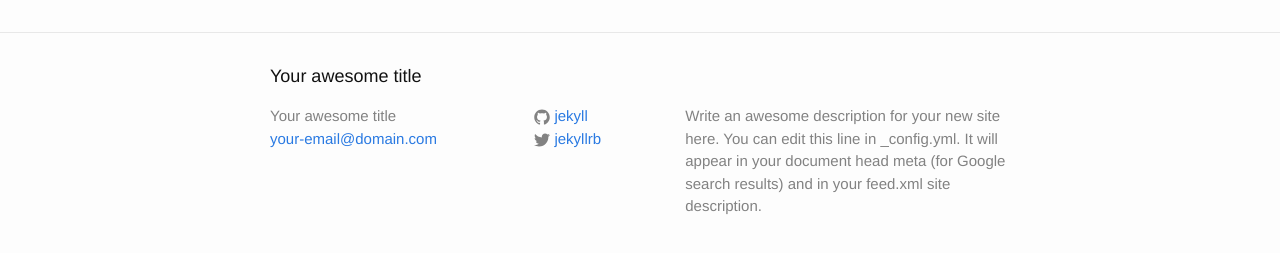
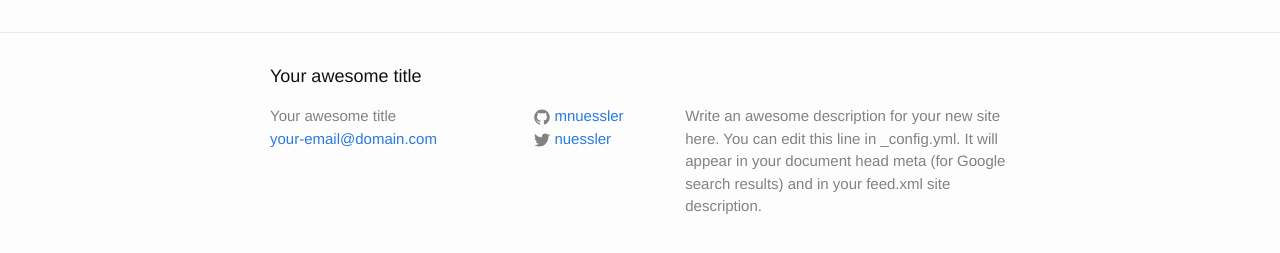
Before and after one commit to mnuessler/mnuessler.github.io, a Jekyll site: the page built from index.html, in a window 1280 px wide. Shown: the part 264-517 px from the top of the page. Built offline with Jekyll 4.4.1, drawn with Linux system fonts in a browser that asks for light colours.

Commit message:
Configure GitHub and Twitter usernames

```diff
--- a/_config.yml
+++ b/_config.yml
@@ -6,9 +6,9 @@ description: > # this means to ignore newlines until "baseurl:"
   line in _config.yml. It will appear in your document head meta (for
   Google search results) and in your feed.xml site description.
 baseurl: "" # the subpath of your site, e.g. /blog/
-url: "http://yourdomain.com" # the base hostname & protocol for your site
-twitter_username: jekyllrb
-github_username:  jekyll
+url: "http://mnuessler.github.io" # the base hostname & protocol for your site
+twitter_username: nuessler
+github_username:  mnuessler
 
 # Build settings
 markdown: kramdown
```
